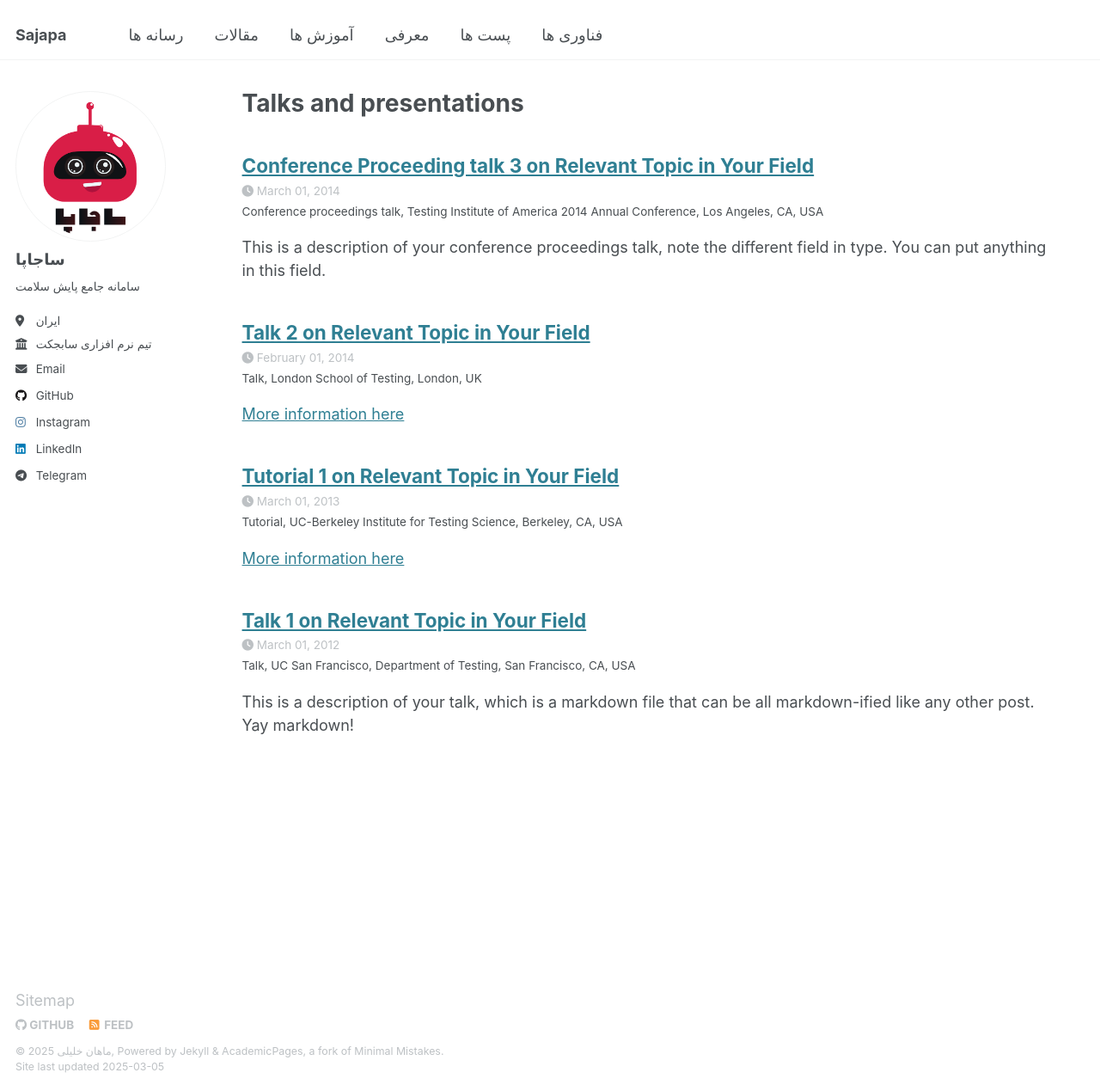
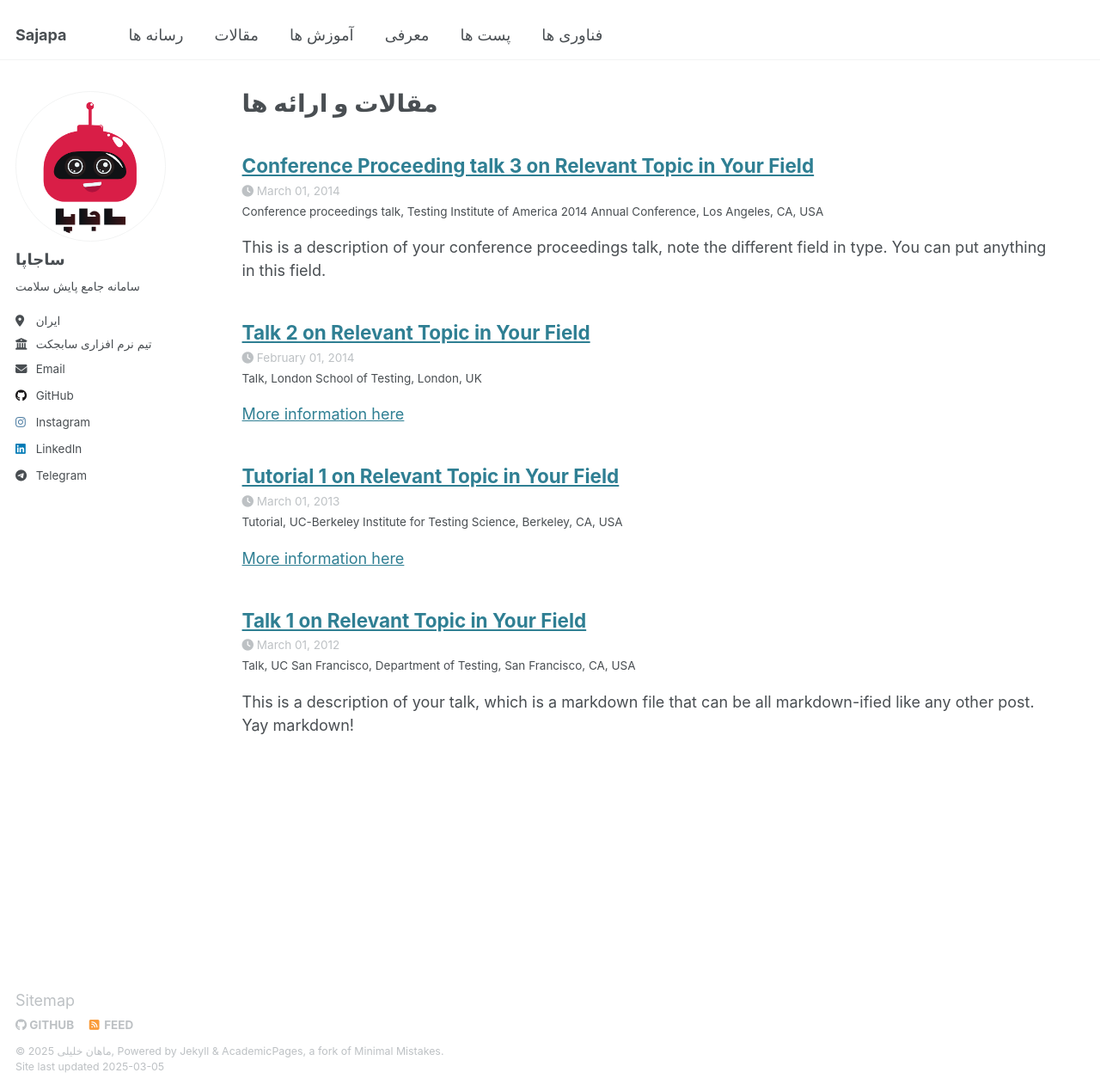
Before and after one commit to Subject-Team/SajapaApp, a Jekyll site: the page built from _pages/talks.html, in a window 1280 px wide and 1269 px high. Shown: the whole window at 86% size. Built offline with Jekyll 4.4.1, drawn with Linux system fonts in a browser that asks for light colours.

Commit message:
Update talks.html

```diff
--- a/_pages/talks.html
+++ b/_pages/talks.html
@@ -1,6 +1,6 @@
 ---
 layout: archive
-title: "Talks and presentations"
+title: "مقالات و ارائه ها"
 permalink: /talks/
 author_profile: true
 ---
```
